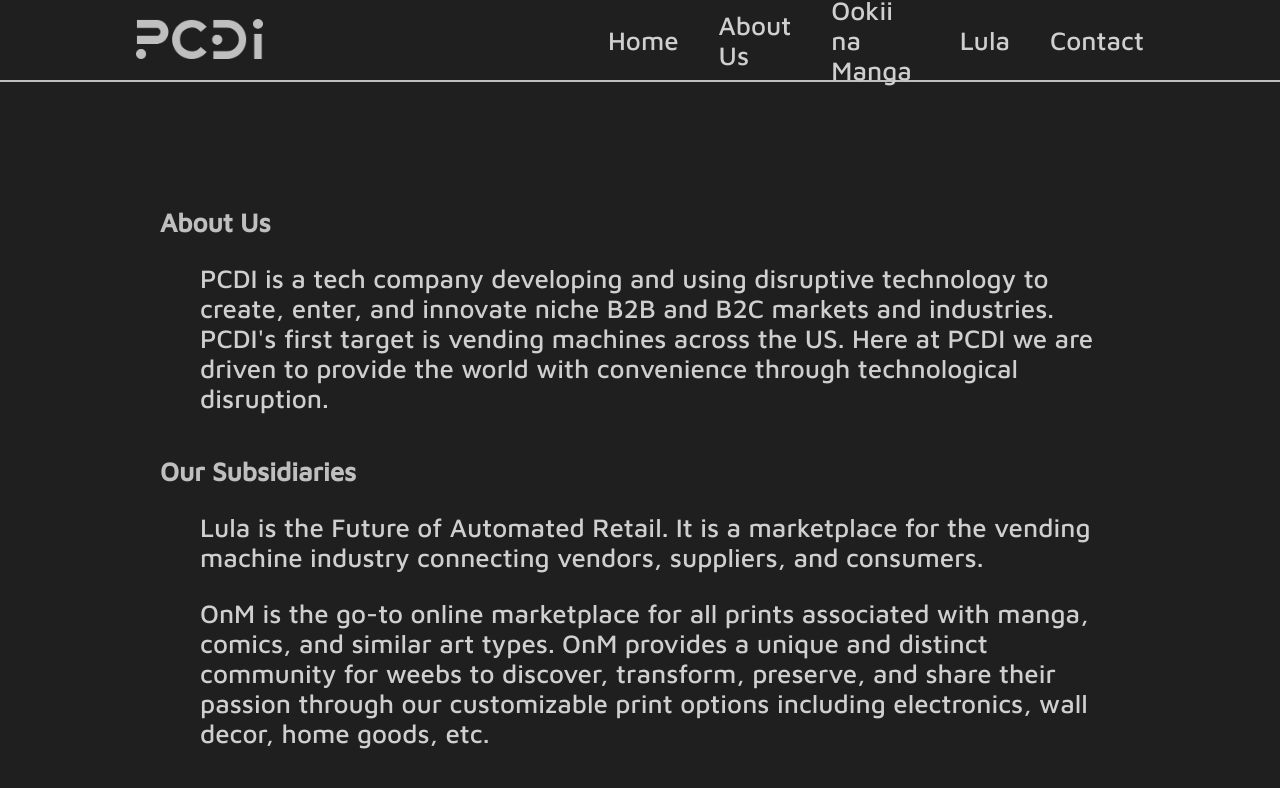
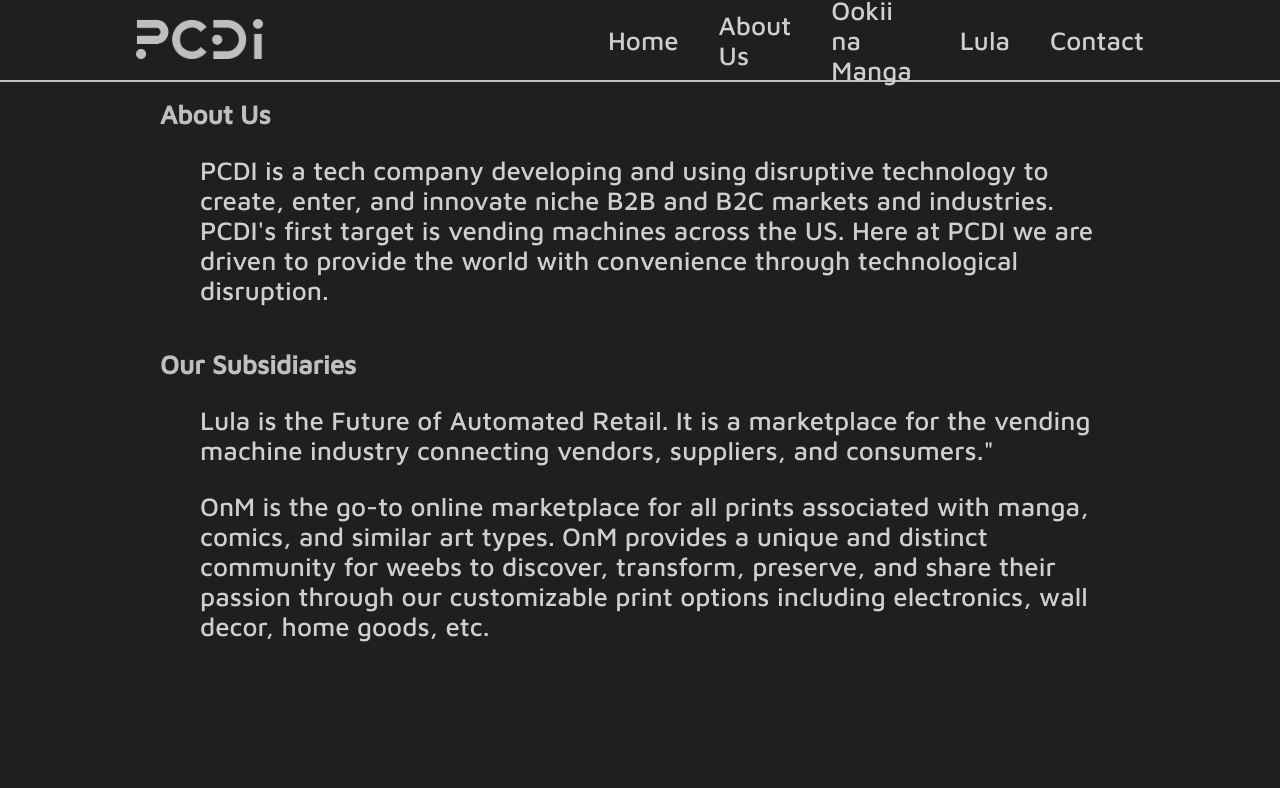
Before and after one commit to jh3925/React-PCDI, a React (Create React App) app: page / in a window 1280 px wide. Shown: the top 788 px of the page. Built offline with nearby package versions, Linux system fonts and the light colour scheme.

Commit message:
Minor change to App.css and App.tsx

```diff
--- a/src/App.css
+++ b/src/App.css
@@ -1,10 +1,9 @@
 
-/*Colors
+/*PCDI Colors
 PCDI:
 Purple: #5E20E4
 Dark: #1B1B1B
 Light: #BFBFBF
-
 Dark-Logo-Background: #1F1F1F
 
 OnM:
@@ -13,7 +12,18 @@
 Dark: #1B1B1B
 Purple: #5E20E4
 
-#E5E5E5
+Lula:
+Purple Linear Gradient:
+#5D05B6
+#8634D8
+
+Teal? Linear Gradient:
+#7DE7D3
+#4AF4D7
+
+Linear Gradient:
+#8634D8
+#4AF4D7
 */
 
 :root {
@@ -64,7 +74,6 @@
   display: flex;
   flex-direction: column;
   align-items: center;
-  justify-content: center;
   padding: 0 20vmin;
 }
 
--- a/src/App.tsx
+++ b/src/App.tsx
@@ -1,6 +1,9 @@
 import React from 'react';
 import logo from './assets/pcdi-logo-dark.png';
 import './App.css';
+
+//This App.tsx file serves as a place to build components together.
+//It may be placed into seperate files later.
 
 function Navbar() {
   return (
@@ -26,11 +29,12 @@
         <h1>About Us</h1>
         <p>
         PCDI is a tech company developing and using disruptive technology to create, enter, and innovate niche B2B and B2C markets and industries. PCDI's first target is vending machines across the US.
-        Here at PCDI we are driven to provide the world with convenience through technological disruption.</p>
+        Here at PCDI we are driven to provide the world with convenience through technological disruption.
+        </p>
       </div>
       <div>
         <h1>Our Subsidiaries</h1>
-        <p>Lula is the Future of Automated Retail. It is a marketplace for the vending machine industry connecting vendors, suppliers, and consumers.</p>
+        <p>Lula is the Future of Automated Retail. It is a marketplace for the vending machine industry connecting vendors, suppliers, and consumers."</p>
         <p>OnM is the go-to online marketplace for all prints associated with manga, comics, and similar art types. OnM provides a unique and distinct community for weebs to discover, transform, preserve, and share their passion through our customizable print options including electronics, wall decor, home goods, etc.</p>
       </div>
     </div>
```
